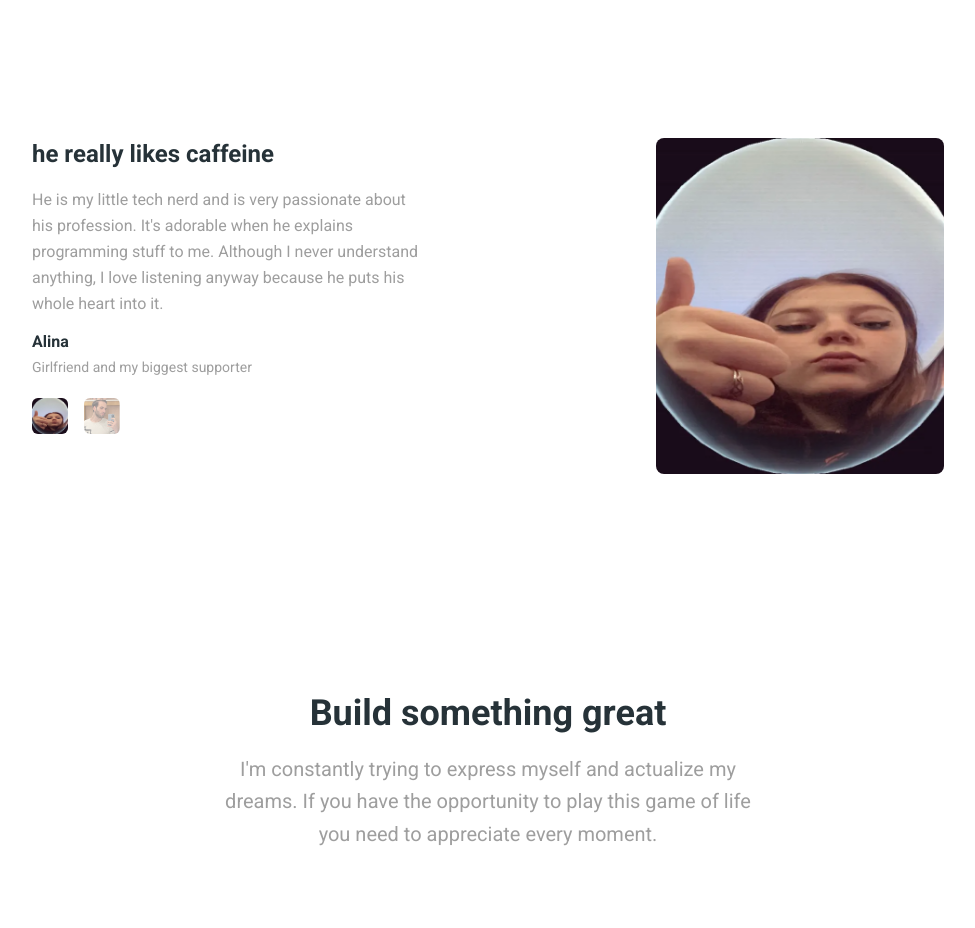
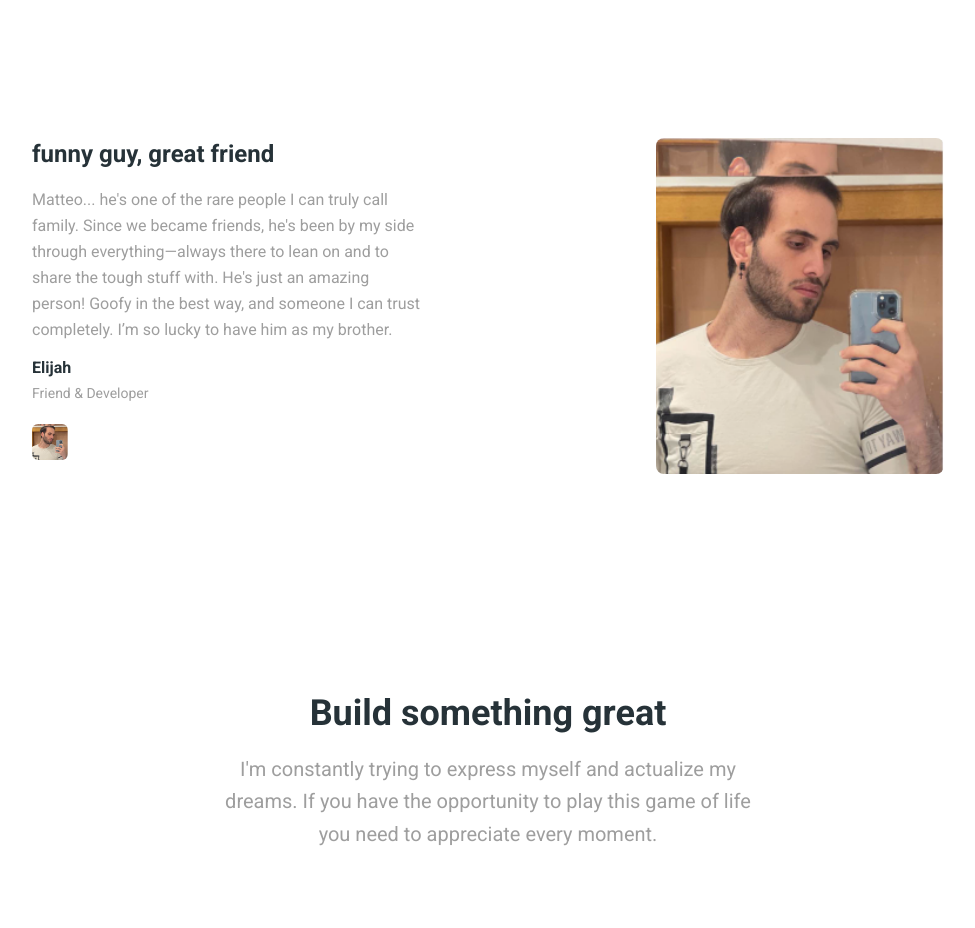
Before and after one commit to sanriodev/blvckleg.dev, a Next.js app: page /portfolio in a window 1280 px wide. Shown: the part 3941-4869 px from the top of the page, without its empty margins (152-1127 px from the left). Built offline with nearby package versions, Linux system fonts and the light colour scheme.

Commit message:
chore: rm legacy
Removed a testimonial entry for Alina from the testimonials array.

```diff
--- a/src/app/portfolio/testimonial.tsx
+++ b/src/app/portfolio/testimonial.tsx
@@ -7,14 +7,6 @@ import { Typography, Card, CardBody, Avatar } from '@material-tailwind/react';
 export function Testimonial() {
   const [active, setActive] = React.useState(1);
   const testimonials = [
-    {
-      title: 'he really likes caffeine',
-      name: 'Alina',
-      role: 'Girlfriend and my biggest supporter',
-      avatar: '/image/testimonial/avatar1.jpg',
-      content:
-        "He is my little tech nerd and is very passionate about his profession. It's adorable when he explains programming stuff to me. Although I never understand anything, I love listening anyway because he puts his whole heart into it.",
-    },
     {
       title: 'funny guy, great friend',
       name: 'Elijah',
```
